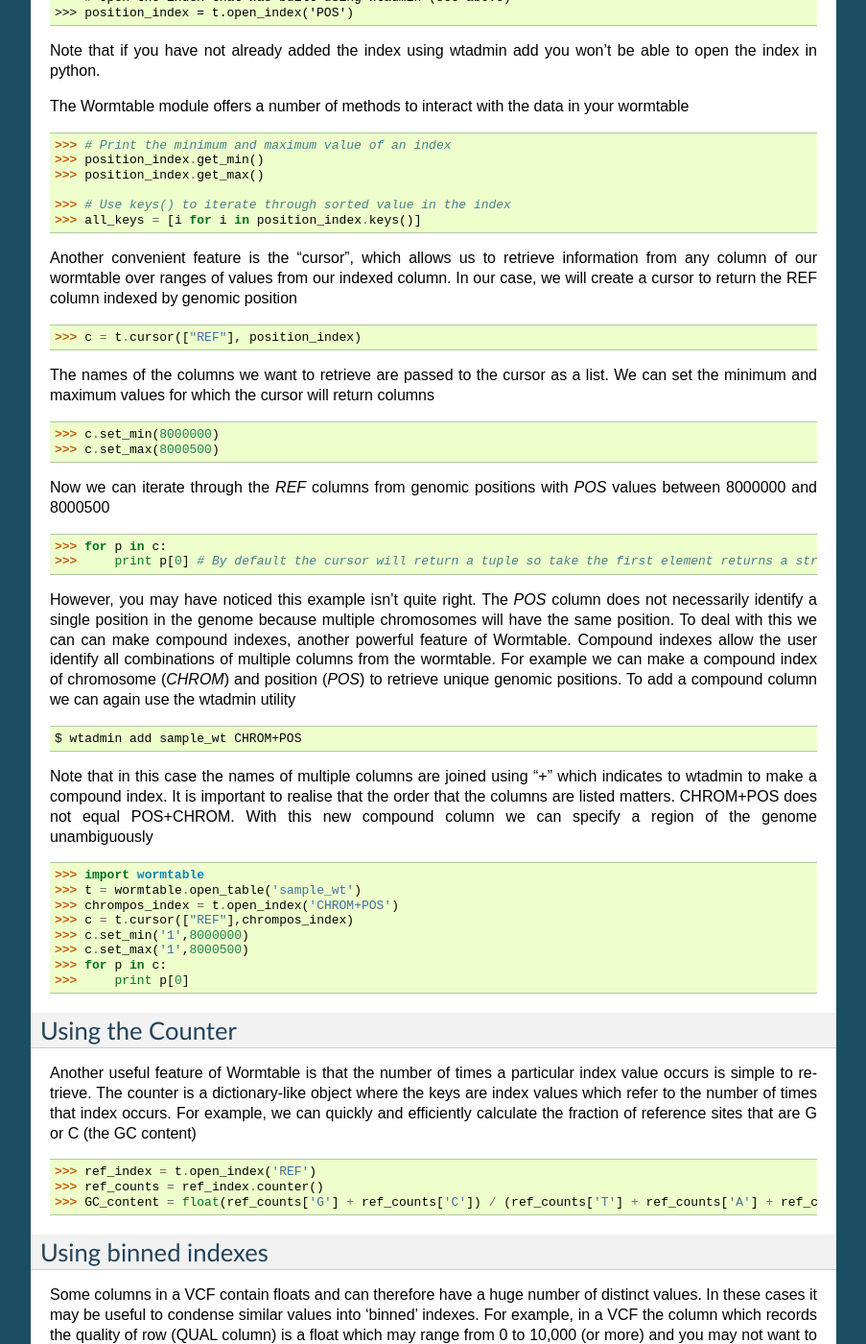
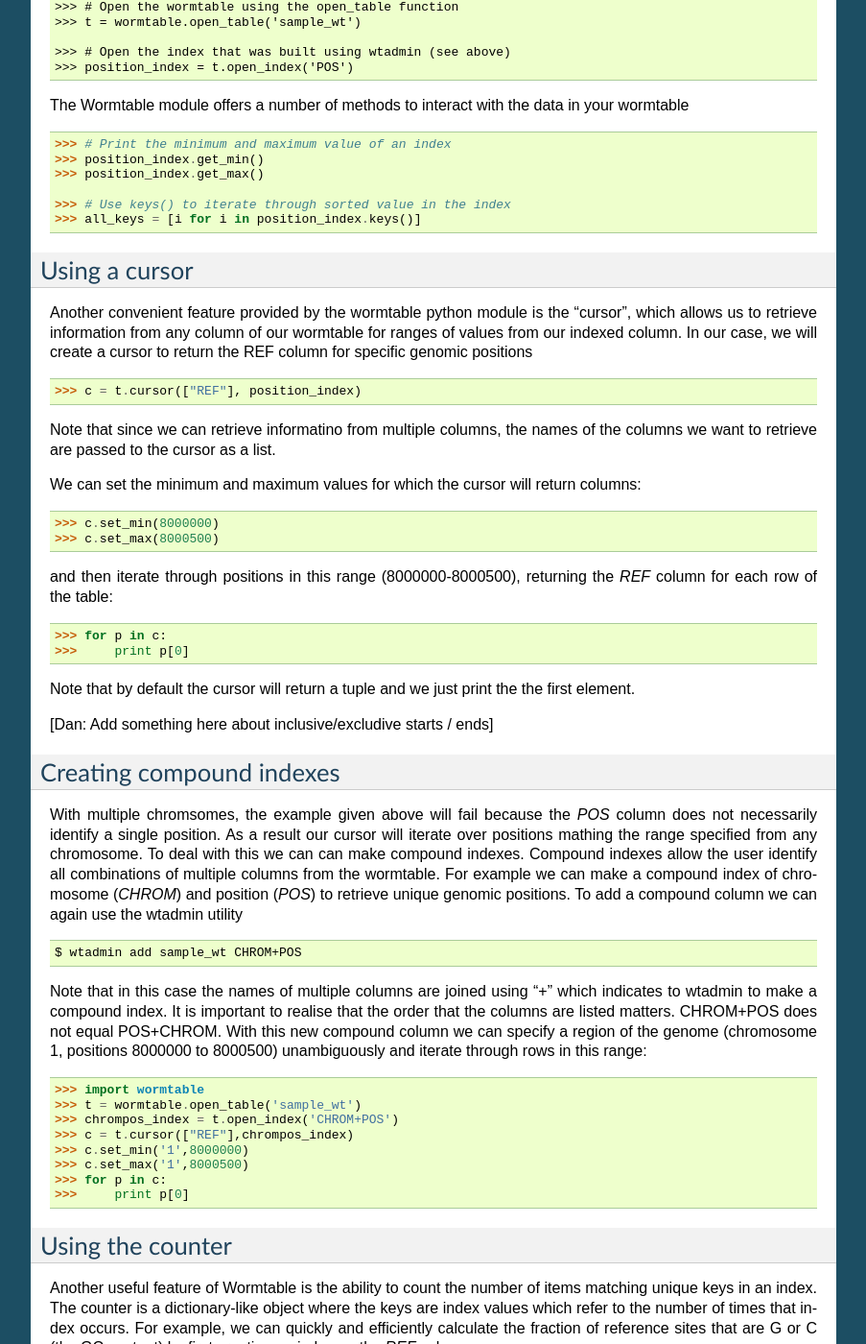
Before and after one commit to wormtable/wormtable, a Sphinx documentation site: the page built from docs/source/tutorial.rst, in a window 1280 px wide and 1400 px high, scrolled down 1620 px. Shown: the whole window at 96% size, without its empty margins (198-1101 px from the left). Built offline with Sphinx 7.4.7, drawn with Linux system fonts in a browser that asks for light colours; formulas are drawn with MathJax 3; some of the changed text lies outside the part shown.

Commit message:
Minor edits to tutorial.rst

```diff
--- a/docs/source/tutorial.rst
+++ b/docs/source/tutorial.rst
@@ -42,7 +42,7 @@ Wormtable. For more details see the `installation instructions
 Convert a VCF to Wormtable format
 ---------------------------------
 
-To convert a standard VCF file to WormTable format use the provided utility
+To convert a standard VCF file to Wormtable format use the provided utility
 "vcf2wt". Like other utilities provided with Wormtable the description of
 command line options and arguments can be displayed by adding the "--help" flag
 after the utility ::
@@ -63,9 +63,9 @@ For more details on the usage of vcf2wt see section BLAH.
 Something about the cache [Dan: save this till later?]
 
 
----------------------------------
+-----------------
 Building an index
----------------------------------
+-----------------
 
 At this point the vcf has been converted into a wormtable but in order to work
 with it, it is necessary to 'index' the columns that you are interested in. These
@@ -89,8 +89,12 @@ columns that are available to index use ::
 
  	$ wtadmin show sample_wt
 
-Now that we have our wormtable built and POS indexed we can use python to
-interact with our new wormtable and index ::
+--------------
+Using an index
+--------------
+
+Now that we have built our wormtable and indexed on POS we can use python to
+interact with our new wormtable and index::
 
 	$ python
 	>>> import wormtable
@@ -100,10 +104,6 @@ interact with our new wormtable and index ::
 
 	>>> # Open the index that was built using wtadmin (see above)
 	>>> position_index = t.open_index('POS')
-
-
-Note that if you have not already added the index using wtadmin add you won't be
-able to open the index in python.
 
 The Wormtable module offers a number of methods to interact with the data in
 your wormtable ::
@@ -115,30 +115,45 @@ your wormtable ::
 	>>> # Use keys() to iterate through sorted value in the index
 	>>> all_keys = [i for i in position_index.keys()]
 
-Another convenient feature is the "cursor", which allows us to retrieve
-information from any column of our wormtable over ranges of values from our
-indexed column. In our case, we will create a cursor to return the REF column
-indexed by genomic position ::
+--------------
+Using a cursor
+--------------
+
+Another convenient feature provided by the wormtable python module is the
+"cursor", which allows us to retrieve information from any column of our
+wormtable for ranges of values from our indexed column. In our case, we will
+create a cursor to return the REF column for specific genomic positions ::
 
 	>>> c = t.cursor(["REF"], position_index)
 
-The names of the columns we want to retrieve are passed to the cursor as a list.
+Note that since we can retrieve informatino from multiple columns, the names
+of the columns we want to retrieve are passed to the cursor as a list.
+
 We can set the minimum and maximum values for which the cursor will return
-columns ::
+columns::
 
 	>>> c.set_min(8000000)
 	>>> c.set_max(8000500)
 
-Now we can iterate through the *REF* columns from genomic positions with *POS*
-values between 8000000 and 8000500 ::
+and then iterate through positions in this range (8000000-8000500), returning
+the *REF* column for each row of the table::
 
 	>>> for p in c:
-	>>> 	print p[0] # By default the cursor will return a tuple so take the first element returns a string
+	>>> 	print p[0]
 
-However, you may have noticed this example isn't quite right. The *POS* column
-does not necessarily identify a single position in the genome because multiple
-chromosomes will have the same position. To deal with this we can can make
-compound indexes, another powerful feature of Wormtable. Compound indexes allow
+Note that by default the cursor will return a tuple and we just
+print the the first element.
+
+[Dan: Add something here about inclusive/excludive starts / ends]
+
+-------------------------
+Creating compound indexes
+-------------------------
+
+With multiple chromsomes, the example given above will fail because the *POS*
+column does not necessarily identify a single position. As a result our cursor
+will iterate over positions mathing the range specified from any chromosome.
+To deal with this we can can make compound indexes. Compound indexes allow
 the user identify all combinations of multiple columns from the wormtable. For
 example we can make a compound index of chromosome (*CHROM*) and position
 (*POS*) to retrieve unique genomic positions. To add a compound column we can
@@ -150,7 +165,8 @@ Note that in this case the names of multiple columns are joined using "+" which
 indicates to wtadmin to make a compound index. It is important to realise that
 the order that the columns are listed matters. CHROM+POS does not equal
 POS+CHROM. With this new compound column we can specify a region of the genome
-unambiguously ::
+(chromosome 1, positions 8000000 to 8000500) unambiguously and iterate
+through rows in this range::
 
 	>>> import wormtable
 	>>> t = wormtable.open_table('sample_wt')
@@ -162,21 +178,29 @@ unambiguously ::
 	>>> 	print p[0]
 
 -----------------
-Using the Counter
+Using the counter
 -----------------
-Another useful feature of Wormtable is that the number of times a particular
-index value occurs is simple to retrieve. The counter is a dictionary-like
+
+Another useful feature of Wormtable is the ability to count the number of items
+matching unique keys in an index. The counter is a dictionary-like
 object where the keys are index values which refer to the number of times that
 index occurs. For example, we can quickly and efficiently calculate the
-fraction of reference sites that are G or C (the GC content) ::
+fraction of reference sites that are G or C (the GC content) by first creating
+an index on the *REF* column::
+
+	$ wtadmin add sample_wt REF
+
+Then in python:
 
 	>>> ref_index = t.open_index('REF')
 	>>> ref_counts = ref_index.counter()
-	>>> GC_content = float(ref_counts['G'] + ref_counts['C']) / (ref_counts['T'] + ref_counts['A'] + ref_counts['G'] + ref_counts['C'])
+	>>> gc = ref_counts['G'] + ref_counts['C'])
+	>>> tot = gc + ref_counts['T'] + ref_counts['A']
+	>>> gc / tot
 
-----------------------------------
+--------------------
 Using binned indexes
-----------------------------------
+--------------------
 Some columns in a VCF contain floats and can therefore have a huge number of
 distinct values. In these cases it may be useful to condense similar values
 into 'binned' indexes. For example, in a VCF the column which records the
@@ -224,7 +248,8 @@ nucleotide *ALT* to count the number of transitions (changes A<->G or C<->T)
 and transversions (A/G<->C/T). Using the counter feature this task can be very
 fast with Wormtable ::
 
-	$ wtadmin add sample_wt/ REF+ALT #use this only if the REF+ALT index does not already exist. 	$ python ts-tv.py sample_wt/
+	$ wtadmin add sample_wt/ REF+ALT #use this only if the REF+ALT index does not already exist.
+	$ python ts-tv.py sample_wt/
 
 High Quality SNPs - *hq-snps.py*
 --------------------------------
```
